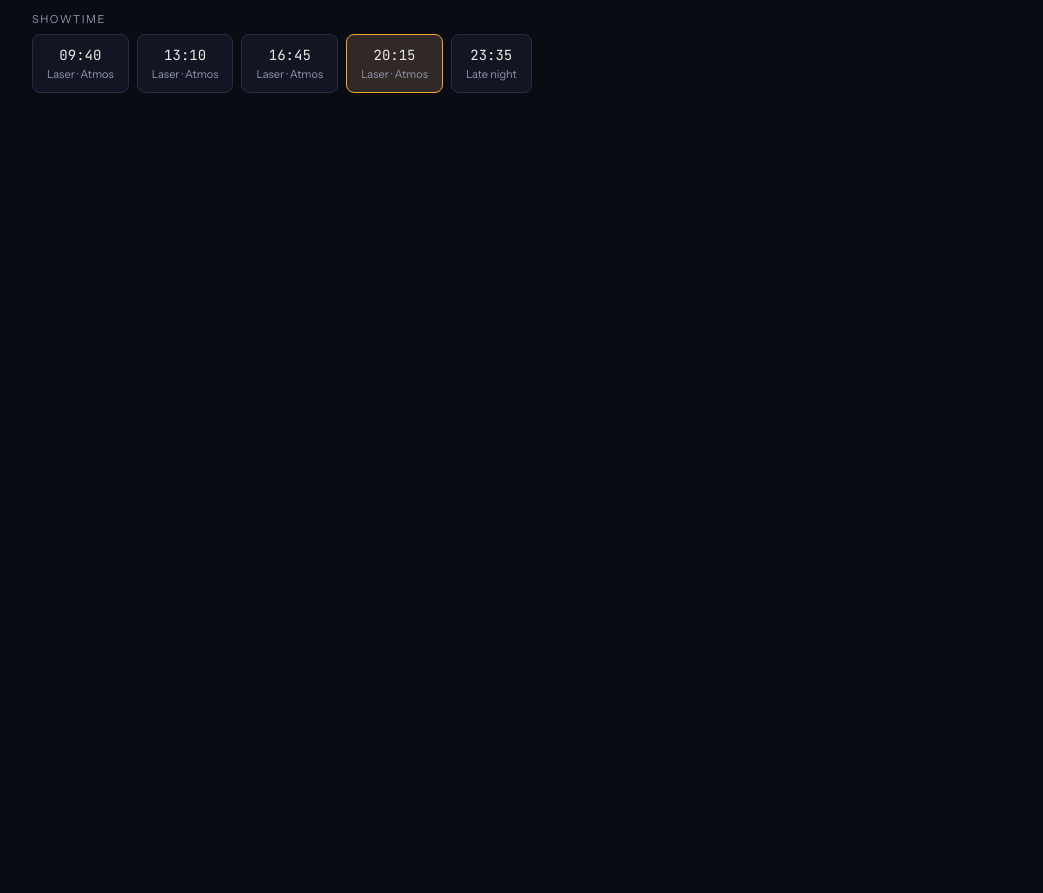
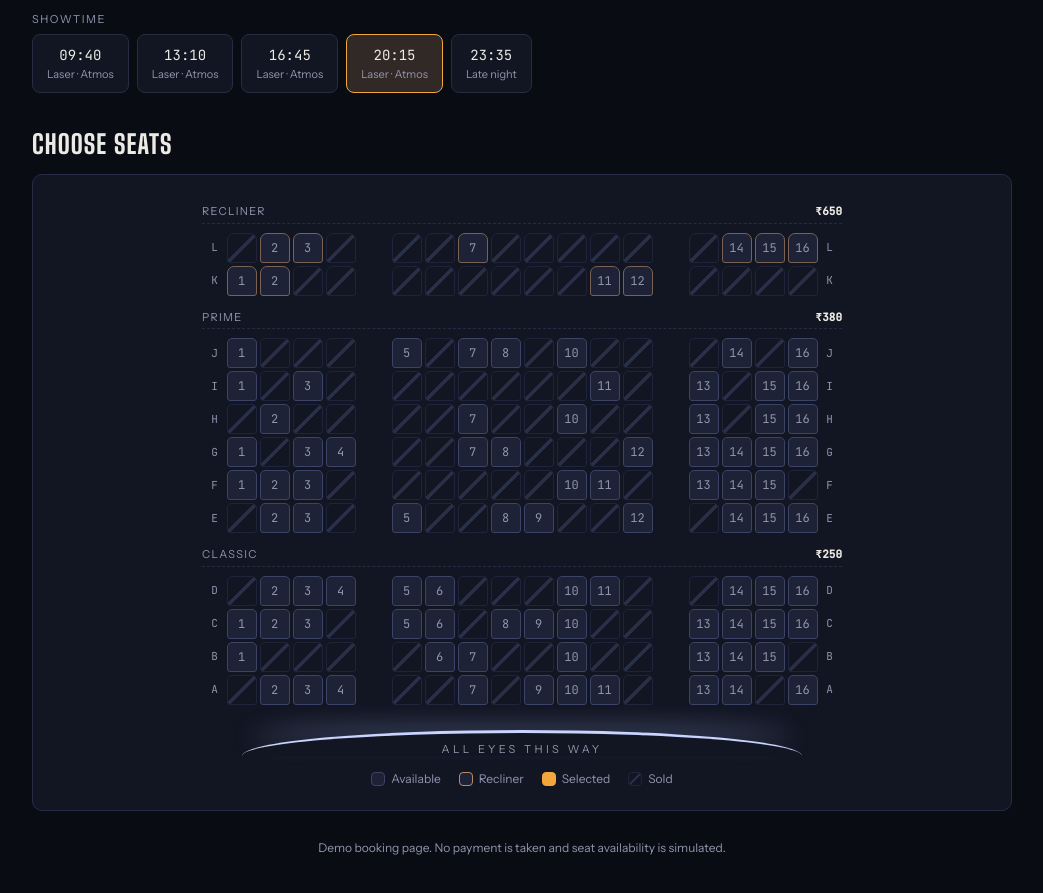
Before and after one commit to AdityaWagh06/seatview, a plain HTML site: page index.html in a window 1280 px wide. Shown: the part 595-1488 px from the top of the page, without its empty margins (118-1161 px from the left). Before the commit the page ends 816 px from the top, so only its background shows below. Drawn offline with Linux system fonts and the light colour scheme.

Commit message:
Render seat map with tiers and aisles

```diff
--- a/css/booking.css
+++ b/css/booking.css
@@ -8,3 +8,27 @@
 .show{font-family:var(--f-mono);font-size:14px;padding:10px 14px}
 .show small{display:block;font-family:var(--f-body);font-size:11px;color:var(--muted)}
 .date[aria-pressed="true"],.show[aria-pressed="true"]{border-color:var(--accent);background:color-mix(in srgb,var(--accent) 14%,var(--surface))}
+
+/* seat map */
+.map-head{display:flex;justify-content:space-between;align-items:center;flex-wrap:wrap;gap:10px;padding-block:22px 10px}
+.map-head h2{font-family:var(--f-display);font-size:26px;font-weight:800;margin:0;letter-spacing:.04em;text-transform:uppercase}
+.map-wrap{position:relative;background:var(--surface);border:1px solid var(--line);border-radius:10px;padding-block:18px 22px;overflow-x:auto}
+.map{display:flex;flex-direction:column;align-items:center;gap:3px;min-width:min-content;padding-inline:10px}
+.tier{width:100%;max-width:640px;display:flex;justify-content:space-between;font-size:11px;letter-spacing:.12em;text-transform:uppercase;color:var(--muted);border-bottom:1px dashed var(--line);padding-bottom:3px;margin:10px 0 6px}
+.tier b{color:var(--fg);font-weight:600;font-family:var(--f-mono);letter-spacing:0}
+.srow{display:flex;align-items:center;gap:3px}
+.rl{width:18px;text-align:center;font-family:var(--f-mono);font-size:11px;color:var(--muted)}
+.aisle{width:var(--s)}
+.seat{width:var(--s);height:var(--s);border-radius:5px 5px 3px 3px;border:1px solid var(--seat-line);background:var(--seat);font-family:var(--f-mono);font-size:calc(var(--s) * .4);color:var(--muted);padding:0;display:grid;place-items:center;transition:transform .12s, background .15s}
+.seat.rec{border-color:color-mix(in srgb,var(--leather) 60%,var(--seat));border-radius:7px 7px 3px 3px}
+.seat:hover:not(:disabled){transform:translateY(-2px);border-color:var(--accent);color:var(--fg)}
+.seat.sold{background:transparent;border-color:#20243a;color:transparent;cursor:not-allowed;background-image:linear-gradient(135deg,transparent 45%,#2a2f48 45% 55%,transparent 55%)}
+.seat.sel{background:var(--accent);border-color:var(--accent);color:var(--accent-ink);font-weight:500}
+.seat.viewing{box-shadow:0 0 0 2px var(--fg)}
+.screen{margin-top:22px;width:min(560px,90%);height:26px;border-top:3px solid #c9d4ff;border-radius:50%/100% 100% 0 0;box-shadow:0 -10px 24px -8px rgba(170,190,255,.45);text-align:center;font-size:11px;letter-spacing:.3em;color:var(--muted);padding-top:8px;text-transform:uppercase}
+.legend{display:flex;flex-wrap:wrap;gap:8px 18px;justify-content:center;font-size:12px;color:var(--muted);margin-top:14px}
+.legend span{display:flex;align-items:center;gap:6px}
+.legend i{width:14px;height:14px;border-radius:4px;border:1px solid var(--seat-line);background:var(--seat);display:inline-block}
+.legend i.s{background:var(--accent);border-color:var(--accent)}
+.legend i.x{background:transparent;border-color:#20243a;background-image:linear-gradient(135deg,transparent 45%,#2a2f48 45% 55%,transparent 55%)}
+.legend i.r{border-color:var(--leather)}
--- a/index.html
+++ b/index.html
@@ -38,6 +38,15 @@
     <div><div class="label">Date</div><div class="row-scroll" id="dates"></div></div>
     <div><div class="label">Showtime</div><div class="row-scroll" id="shows"></div></div>
   </section>
+
+  <div class="map-head">
+    <h2>Choose seats</h2>
+  </div>
+  <div class="map-wrap" id="mapWrap">
+    <div class="map" id="map"></div>
+    <div class="legend"><span><i></i>Available</span><span><i class="r"></i>Recliner</span><span><i class="s"></i>Selected</span><span><i class="x"></i>Sold</span></div>
+  </div>
+  <p class="note">Demo booking page. No payment is taken and seat availability is simulated.</p>
 </div>
 
 <script src="js/data.js"></script>
--- a/js/booking.js
+++ b/js/booking.js
@@ -23,3 +23,23 @@ function renderPickers() {
 $('dates').addEventListener('click', e => { const b = e.target.closest('.date'); if (!b) return; state.date = +b.dataset.i; state.selected = []; refreshAll(); });
 $('shows').addEventListener('click', e => { const b = e.target.closest('.show'); if (!b) return; state.show = +b.dataset.i; state.selected = []; refreshAll(); });
 function refreshAll() { genSold(); renderPickers(); renderMap(); hidePop(); updateBar(); if (T) T.refreshSeats(); }
+
+/* ---------------- seat map ---------------- */
+function renderMap() {
+  let h = '';
+  for (let ri = 11; ri >= 0; ri--) {
+    const tr = tierOf(ri);
+    if (ri === 11 || ri === 9 || ri === 3) h += `<div class="tier"><span>${TIERS[tr].name}</span><b>₹${TIERS[tr].price}</b></div>`;
+    h += `<div class="srow"><span class="rl">${ROWS[ri]}</span>`;
+    for (let n = 1; n <= PER_ROW; n++) {
+      if (n === 5 || n === 13) h += '<span class="aisle"></span>';
+      const id = idOf(ri, n), sold = state.sold.has(id), sel = state.selected.includes(id);
+      const q = scoreColor(metrics(ri, n).s);
+      h += `<button class="seat${tr === 'recliner' ? ' rec' : ''}${sold ? ' sold' : ''}${sel ? ' sel' : ''}" style="--q:${q}" data-id="${id}" ${sold ? 'disabled' : ''} aria-label="Row ${ROWS[ri]} seat ${n}, ${TIERS[tr].name} ₹${TIERS[tr].price}${sold ? ', sold' : sel ? ', selected' : ''}">${n}</button>`;
+    }
+    h += `<span class="rl">${ROWS[ri]}</span></div>`;
+  }
+  h += '<div class="screen">All eyes this way</div>';
+  $('map').innerHTML = h;
+  $('mapWrap').classList.toggle('heat', state.heat);
+}
--- a/js/main.js
+++ b/js/main.js
@@ -1,4 +1,4 @@
 'use strict';
 
 /* boot */
-genSold(); renderPickers();
+genSold(); renderPickers(); renderMap();
```
